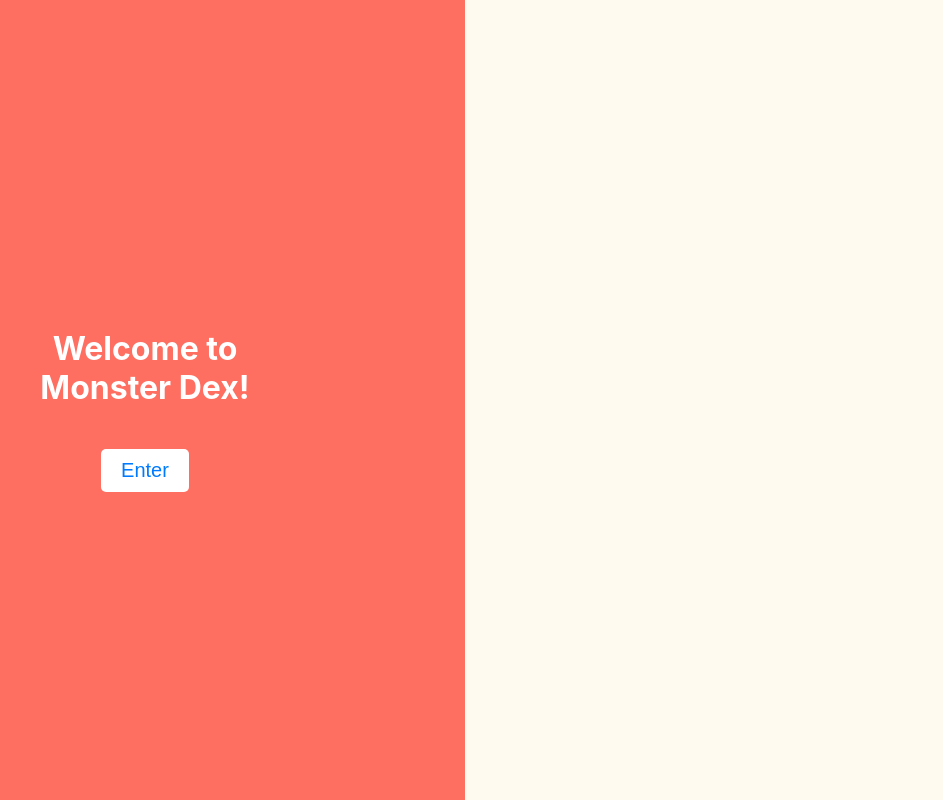
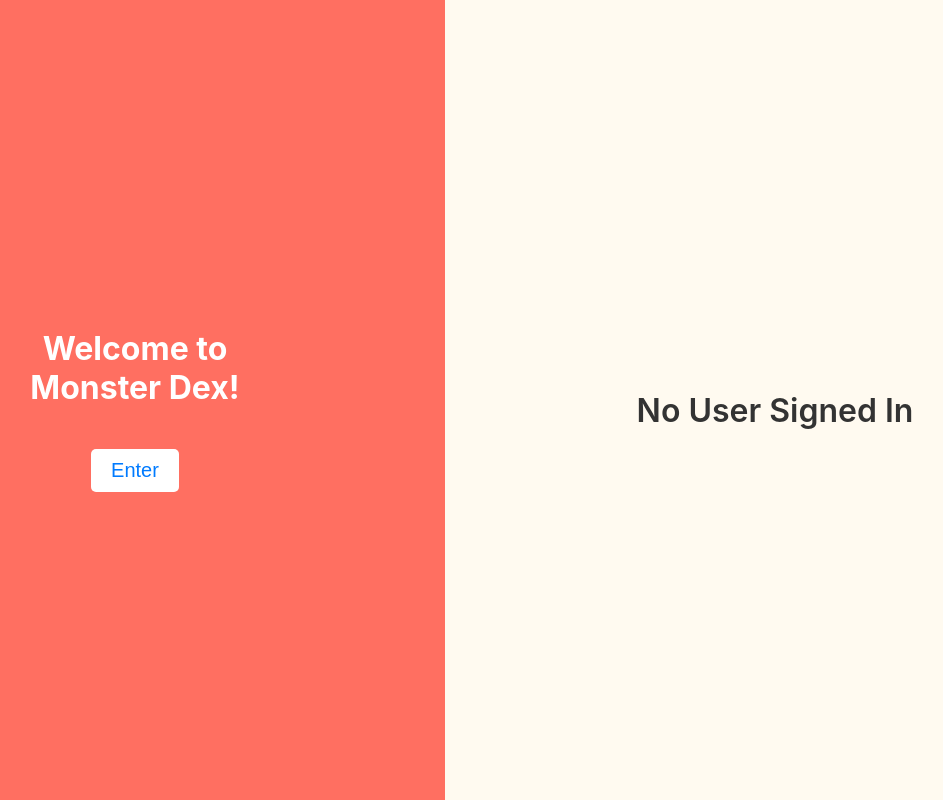
Before and after one commit to Foxshane997/Monster-Dex, a React (Create React App) app: page /user in a window 1280 px wide. Shown: the whole page, without its empty margins (175-1118 px from the left). Built offline with nearby package versions, Linux system fonts and the light colour scheme.

Commit message:
added some mock user data

```diff
--- a/public/index.html
+++ b/public/index.html
@@ -2,42 +2,19 @@
 <html lang="en">
   <head>
     <meta charset="utf-8" />
-    <link rel="icon" href="%PUBLIC_URL%/favicon.ico" />
+    <!-- <link rel="icon" href="%PUBLIC_URL%/favicon.ico" /> -->
     <meta name="viewport" content="width=device-width, initial-scale=1" />
     <meta name="theme-color" content="#000000" />
     <meta
       name="description"
       content="Web site created using create-react-app"
     />
-    <link rel="apple-touch-icon" href="%PUBLIC_URL%/logo192.png" />
-    <!--
-      manifest.json provides metadata used when your web app is installed on a
-      user's mobile device or desktop. See https://developers.google.com/web/fundamentals/web-app-manifest/
-    -->
-    <link rel="manifest" href="%PUBLIC_URL%/manifest.json" />
-    <!--
-      Notice the use of %PUBLIC_URL% in the tags above.
-      It will be replaced with the URL of the `public` folder during the build.
-      Only files inside the `public` folder can be referenced from the HTML.
-
-      Unlike "/favicon.ico" or "favicon.ico", "%PUBLIC_URL%/favicon.ico" will
-      work correctly both with client-side routing and a non-root public URL.
-      Learn how to configure a non-root public URL by running `npm run build`.
-    -->
-    <title>React App</title>
+    <!-- <link rel="apple-touch-icon" href="%PUBLIC_URL%/logo192.png" /> -->
+    <!-- <link rel="manifest" href="%PUBLIC_URL%/manifest.json" /> -->
+    <title>Monster Dex</title>
   </head>
   <body>
     <noscript>You need to enable JavaScript to run this app.</noscript>
     <div id="root"></div>
-    <!--
-      This HTML file is a template.
-      If you open it directly in the browser, you will see an empty page.
-
-      You can add webfonts, meta tags, or analytics to this file.
-      The build step will place the bundled scripts into the <body> tag.
-
-      To begin the development, run `npm start` or `yarn start`.
-      To create a production bundle, use `npm run build` or `yarn build`.
-    -->
   </body>
 </html>
--- a/src/App.js
+++ b/src/App.js
@@ -1,17 +1,20 @@
 import React, { useState } from 'react';
 import { BrowserRouter as Router, Route, Routes, useNavigate } from 'react-router-dom';
+
 import Navbar from '../src/components/NavBar/NavBar';
-
 import PokemonSearch from '../src/components/PokemonSearch/PokemonSearch';
 import PokeHome from '../src/components/Home/PokeHome';
+import PokeDisplay from '../src/components/PokeDisplay/PokeDisplay';
 import LandingPage from '../src/components/LandingPage/LandingPage';
-import PokeDisplay from '../src/components/PokeDisplay/PokeDisplay';
+import UserPage from '../src/components/Userpage/Userpage';
 
 const AppContent = () => {
     const [isEntered, setIsEntered] = useState(false);
+    const [user, setUser] = useState(null);
     const navigate = useNavigate();
 
     const handleEnter = () => {
+        setUser({ username: 'JohnDoe', email: 'john@example.com' });
         setIsEntered(true);
         navigate('/');
     };
@@ -19,13 +22,14 @@ const AppContent = () => {
     return (
         <>
             {!isEntered ? (
-                <LandingPage onEnter={handleEnter} />
+                <LandingPage onEnter={handleEnter} user={user} />
             ) : (
                 <>
                     <Navbar />
                     <Routes>
-                        <Route path="/" element={<PokeHome />} />
+                        <Route path="/" element={<PokeHome user={user} />} />
                         <Route path="/search" element={<PokemonSearch />} />
+                        <Route path="/user" element={<UserPage user={user} />} />
                         <Route path="/pokemon/:name" element={<PokeDisplay />} />
                     </Routes>
                 </>
--- a/src/components/LandingPage/LandingPage.css
+++ b/src/components/LandingPage/LandingPage.css
@@ -11,7 +11,7 @@
     display: flex;
     justify-content: center;
     align-items: center;
-    background-color: #007bff;
+    background-color: #007bff; /* Default color, can change per panel */
     color: white;
     flex-direction: column;
     position: relative;
@@ -19,11 +19,16 @@
 }
 
 .left-panel {
-    background-color: #FF6F61;
+    background-color: #FF6F61; /* Left panel color */
 }
 
 .right-panel {
-    background-color: #FFFAF0;
+    background-color: #FFFAF0; /* Right panel color */
+    padding: 20px; /* Add padding for user info */
+    display: flex; /* Use flexbox for layout */
+    flex-direction: column; /* Stack user info vertically */
+    justify-content: center; /* Center user info */
+    align-items: center; /* Center align items */
 }
 
 .content {
@@ -61,3 +66,18 @@
 .landing-container.active .right-panel {
     transform: translateX(100%);
 }
+
+/* User Info Styles */
+.user-info {
+    text-align: center; /* Center align user info */
+    color: #333; /* Darker text color for readability */
+    margin-top: 20px; /* Space above user info */
+}
+
+.user-info h2 {
+    margin: 0; /* Remove margin for headings */
+}
+
+.user-info p {
+    margin: 5px 0; /* Space between user info paragraphs */
+}
--- a/src/components/LandingPage/LandingPage.js
+++ b/src/components/LandingPage/LandingPage.js
@@ -1,12 +1,12 @@
 import React, { useState } from 'react';
 import './LandingPage.css';
 
-const LandingPage = ({ onEnter }) => {
+const LandingPage = ({ onEnter, user }) => {
     const [isActive, setIsActive] = useState(false);
 
     const handleClick = () => {
         setIsActive(true);
-        setTimeout(onEnter, 600);
+        setTimeout(onEnter, 600); // Call onEnter after a delay to allow state to update
     };
 
     return (
@@ -19,7 +19,19 @@ const LandingPage = ({ onEnter }) => {
                     </button>
                 </div>
             </div>
-            <div className="panel right-panel"></div>
+            <div className="panel right-panel">
+                {user ? (
+                    <div className="user-info">
+                        <h2>User Details</h2>
+                        <p>Username: {user.username}</p>
+                        <p>Email: {user.email}</p>
+                    </div>
+                ) : (
+                    <div className="user-info">
+                        <h2>No User Signed In</h2>
+                    </div>
+                )}
+            </div>
         </div>
     );
 };
--- /dev/null
+++ b/src/components/Userpage/UserPage.css
@@ -0,0 +1,32 @@
+.user-page {
+    padding: 20px;
+    max-width: 600px;
+    margin: auto;
+    margin-top: 100px;
+    background-color: bisque;
+    border-radius: 8px;
+    box-shadow: 0 2px 10px rgba(0, 0, 0, 0.1);
+}
+
+.user-title {
+    text-align: center;
+    font-size: 2em;
+    margin-bottom: 20px;
+}
+
+.user-details {
+    font-size: 1.2em;
+}
+
+.user-details h2, .user-details h3 {
+    margin: 10px 0;
+}
+
+.user-details ul {
+    list-style-type: none;
+    padding: 0;
+}
+
+.user-details li {
+    padding: 5px 0;
+}
--- /dev/null
+++ b/src/components/Userpage/Userpage.js
@@ -0,0 +1,33 @@
+import React from 'react';
+import './UserPage.css';
+
+const UserPage = ({ user }) => {
+    const userData = user || {
+        username: 'Guest',
+        email: 'guest@example.com',
+        favoritePokemons: [],
+    };
+    console.log("user data", user)
+    return (
+        <div className="user-page">
+            <h1 className="user-title">User Profile</h1>
+            <div className="user-details">
+                <h2>Username: {userData.username}</h2>
+                <p>Email: {userData.email}</p>
+                <h3>Favorite Pokémon:</h3>
+                {Array.isArray(userData.favoritePokemons) && userData.favoritePokemons.length > 0 ? (
+                    <ul>
+                        {userData.favoritePokemons.map((pokemon, index) => (
+                            <li key={index}>{pokemon}</li>
+                        ))}
+                    </ul>
+                ) : (
+                    <p>No favorite Pokémon added.</p>
+                )}
+                {/* Add more user data fields here */}
+            </div>
+        </div>
+    );
+};
+
+export default UserPage;
```
